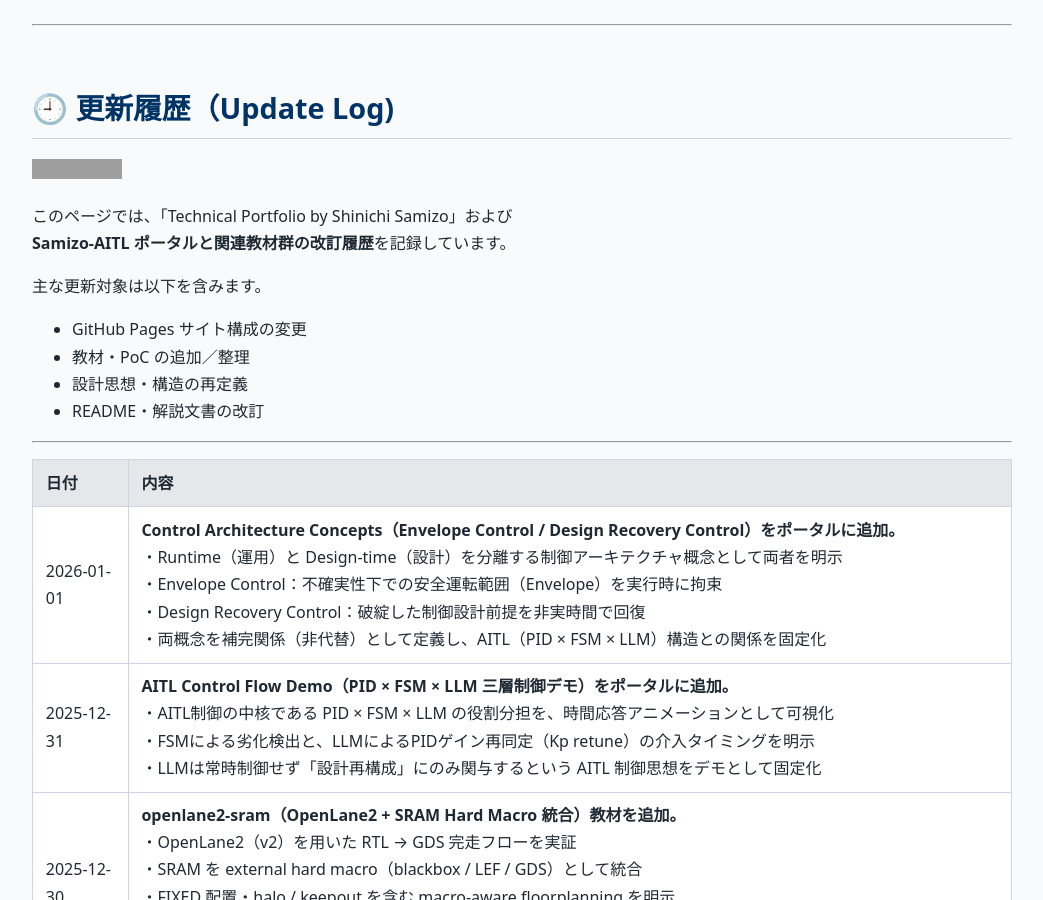
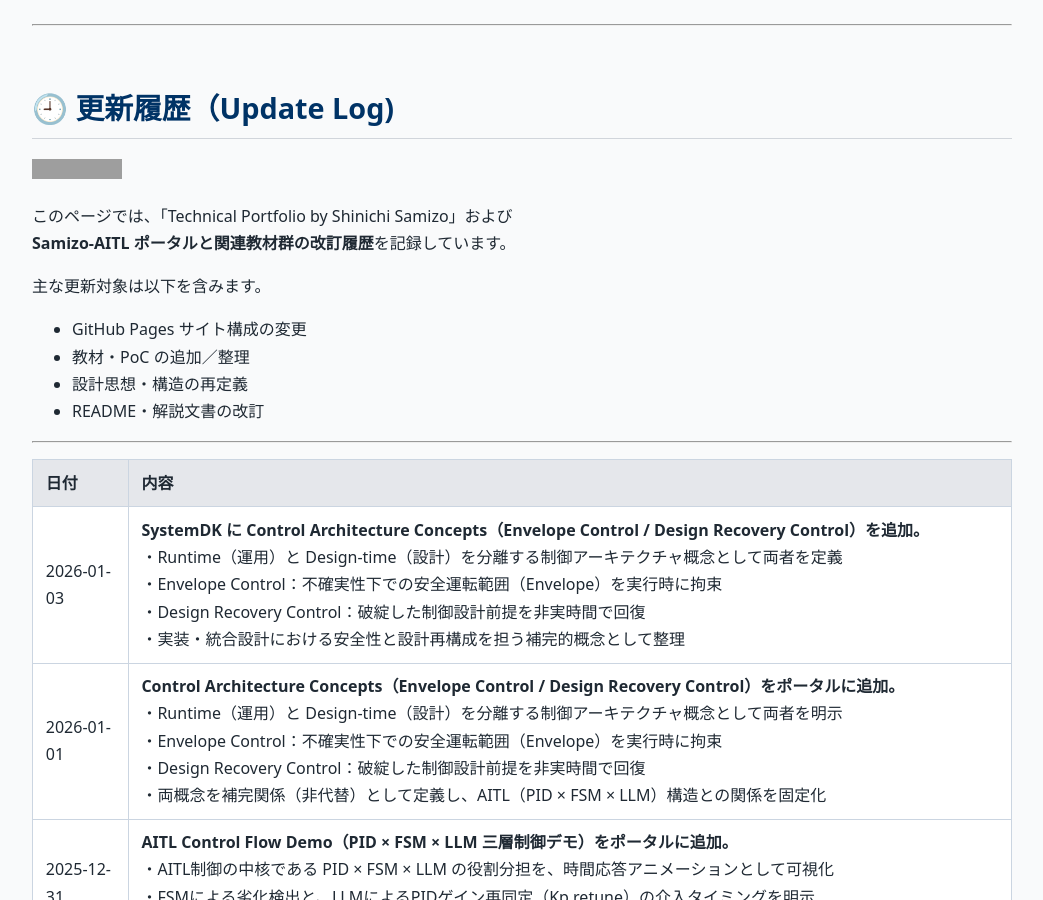
Before and after one commit to Samizo-AITL/Samizo-AITL.github.io, a Jekyll site: the page built from about/update/index.md, in a window 1280 px wide and 900 px high. Shown: the whole window, without its empty margins (118-1161 px from the left). Built offline with Jekyll 4.4.1, drawn with Linux system fonts in a browser that asks for light colours; grey boxes are pictures that could not be loaded.

Commit message:
Update index.md

```diff
--- a/about/update/index.md
+++ b/about/update/index.md
@@ -23,6 +23,7 @@ description: Samizo-AITLおよび関連教材の改訂履歴（GitHub Pagesポ
 
 | 日付       | 内容 |
 |------------|------|
+| 2026-01-03 | **SystemDK に Control Architecture Concepts（Envelope Control / Design Recovery Control）を追加。**<br>・Runtime（運用）と Design-time（設計）を分離する制御アーキテクチャ概念として両者を定義<br>・Envelope Control：不確実性下での安全運転範囲（Envelope）を実行時に拘束<br>・Design Recovery Control：破綻した制御設計前提を非実時間で回復<br>・実装・統合設計における安全性と設計再構成を担う補完的概念として整理 |
 | 2026-01-01 | **Control Architecture Concepts（Envelope Control / Design Recovery Control）をポータルに追加。**<br>・Runtime（運用）と Design-time（設計）を分離する制御アーキテクチャ概念として両者を明示<br>・Envelope Control：不確実性下での安全運転範囲（Envelope）を実行時に拘束<br>・Design Recovery Control：破綻した制御設計前提を非実時間で回復<br>・両概念を補完関係（非代替）として定義し、AITL（PID × FSM × LLM）構造との関係を固定化 |
 | 2025-12-31 | **AITL Control Flow Demo（PID × FSM × LLM 三層制御デモ）をポータルに追加。**<br>・AITL制御の中核である PID × FSM × LLM の役割分担を、時間応答アニメーションとして可視化<br>・FSMによる劣化検出と、LLMによるPIDゲイン再同定（Kp retune）の介入タイミングを明示<br>・LLMは常時制御せず「設計再構成」にのみ関与するという AITL 制御思想をデモとして固定化 |
 | 2025-12-30 | **openlane2-sram（OpenLane2 + SRAM Hard Macro 統合）教材を追加。**<br>・OpenLane2（v2）を用いた RTL → GDS 完走フローを実証<br>・SRAM を external hard macro（blackbox / LEF / GDS）として統合<br>・FIXED 配置・halo / keepout を含む macro-aware floorplanning を明示<br>・GDS 図（ブロックレベル／標準セルレベル）を証拠として掲載し、SoC 物理設計における「SRAM 中身は見ない」設計作法を明文化 |
```
